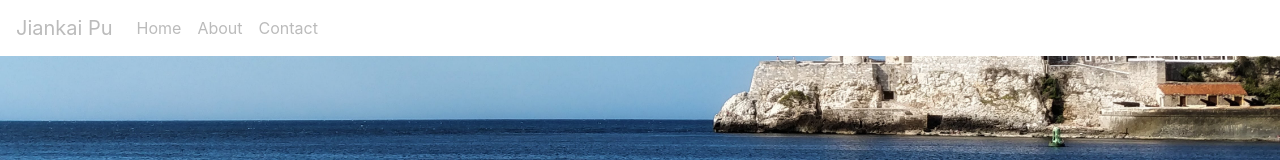
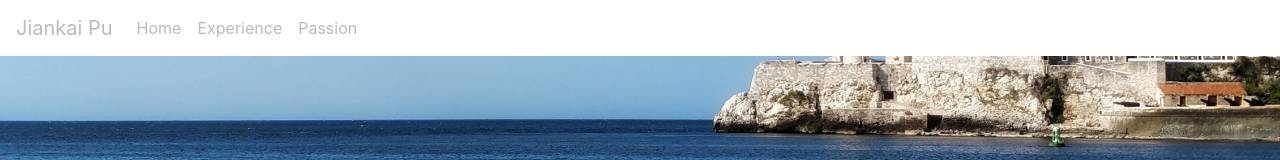
Before and after one commit to kevinpjk/website, a React (Create React App) app: page / in a window 1280 px wide. Shown: the top 160 px of the page. Built offline with nearby package versions, Linux system fonts and the light colour scheme.

Commit message:
Changed navbar names

```diff
--- a/src/components/NavBar.js
+++ b/src/components/NavBar.js
@@ -27,8 +27,8 @@ export const NavBar = () => (
                 <Nav></Nav>
                 <Nav classname="mr-auto">
                     <Nav.Item><Nav.Link href="/website/#">Home</Nav.Link></Nav.Item>
-                    <Nav.Item><Nav.Link href="/website/#/about">About</Nav.Link></Nav.Item>
-                    <Nav.Item><Nav.Link href="/website/#/contact">Contact</Nav.Link></Nav.Item>
+                    <Nav.Item><Nav.Link href="/website/#/experience">Experience</Nav.Link></Nav.Item>
+                    <Nav.Item><Nav.Link href="/website/#/passion">Passion</Nav.Link></Nav.Item>
                 </Nav>
             </Navbar.Collapse>
         </Navbar>
```
